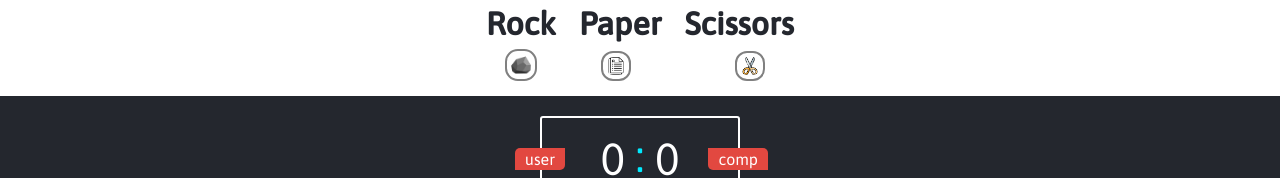
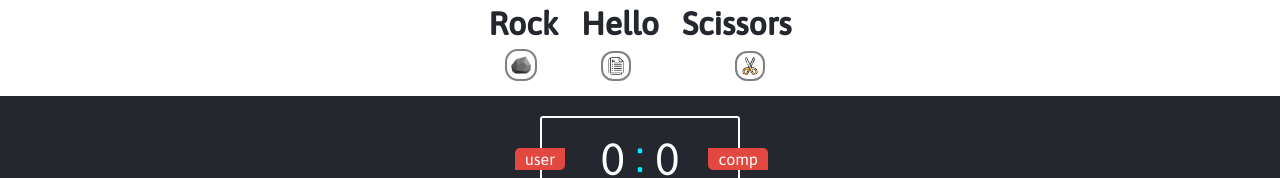
Before and after one commit to ankitgirase/SPC, a plain HTML site: page index.html in a window 1280 px wide. Shown: the top 178 px of the page. Drawn offline with Linux system fonts and the light colour scheme.

Commit message:
update index.html

```diff
--- a/index.html
+++ b/index.html
@@ -10,7 +10,7 @@
 <body>
     <header>
         <div class="head">
-        <h1>Rock &nbsp; Paper &nbsp; Scissors</h1>
+        <h1>Rock &nbsp; Hello &nbsp; Scissors</h1>
         <img class="rock" src="rock.png" alt="" srcset="">
         <img class="paper" src="document.png" alt="">
         <img class="scissor" src="scissor.png" alt="" srcset="">
```
